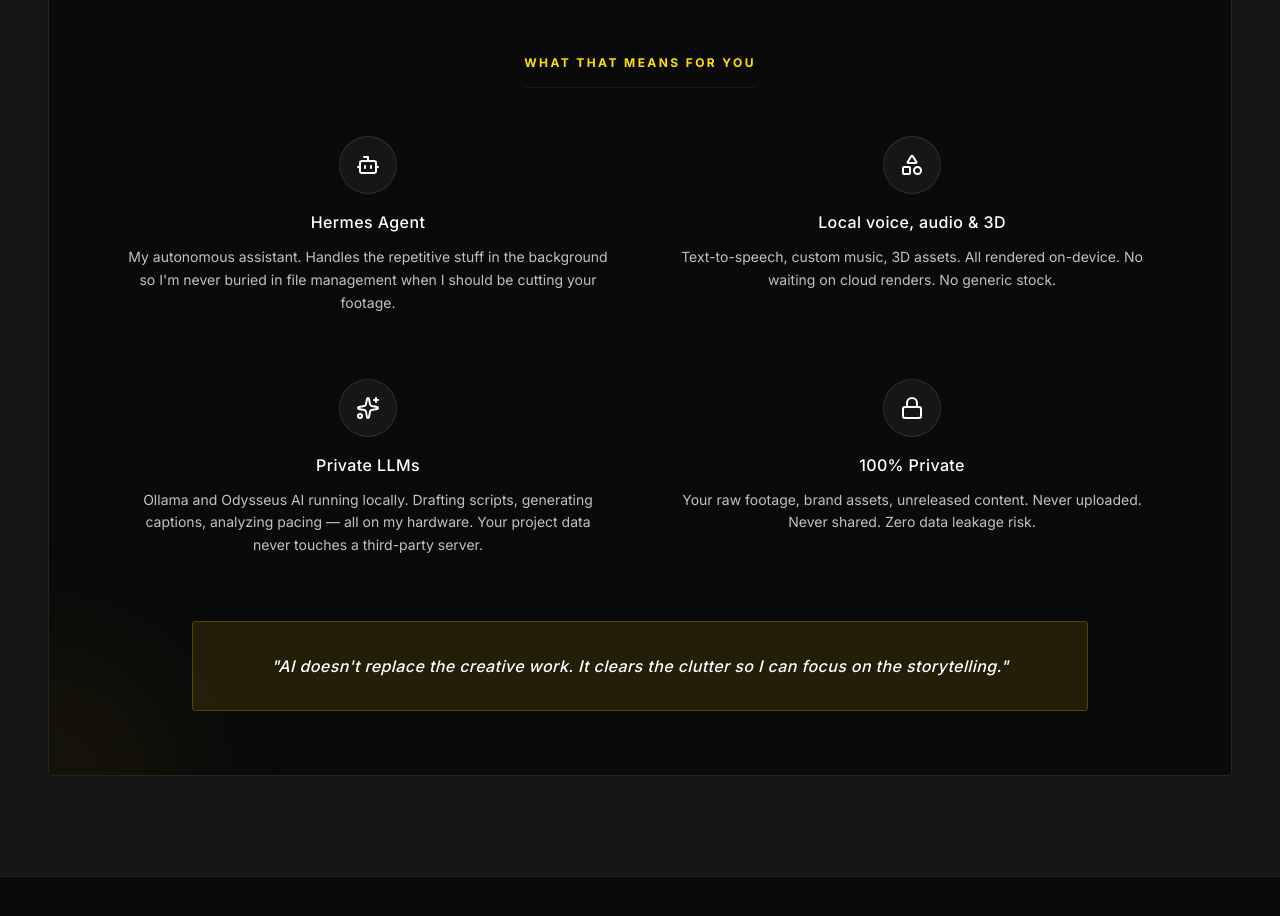
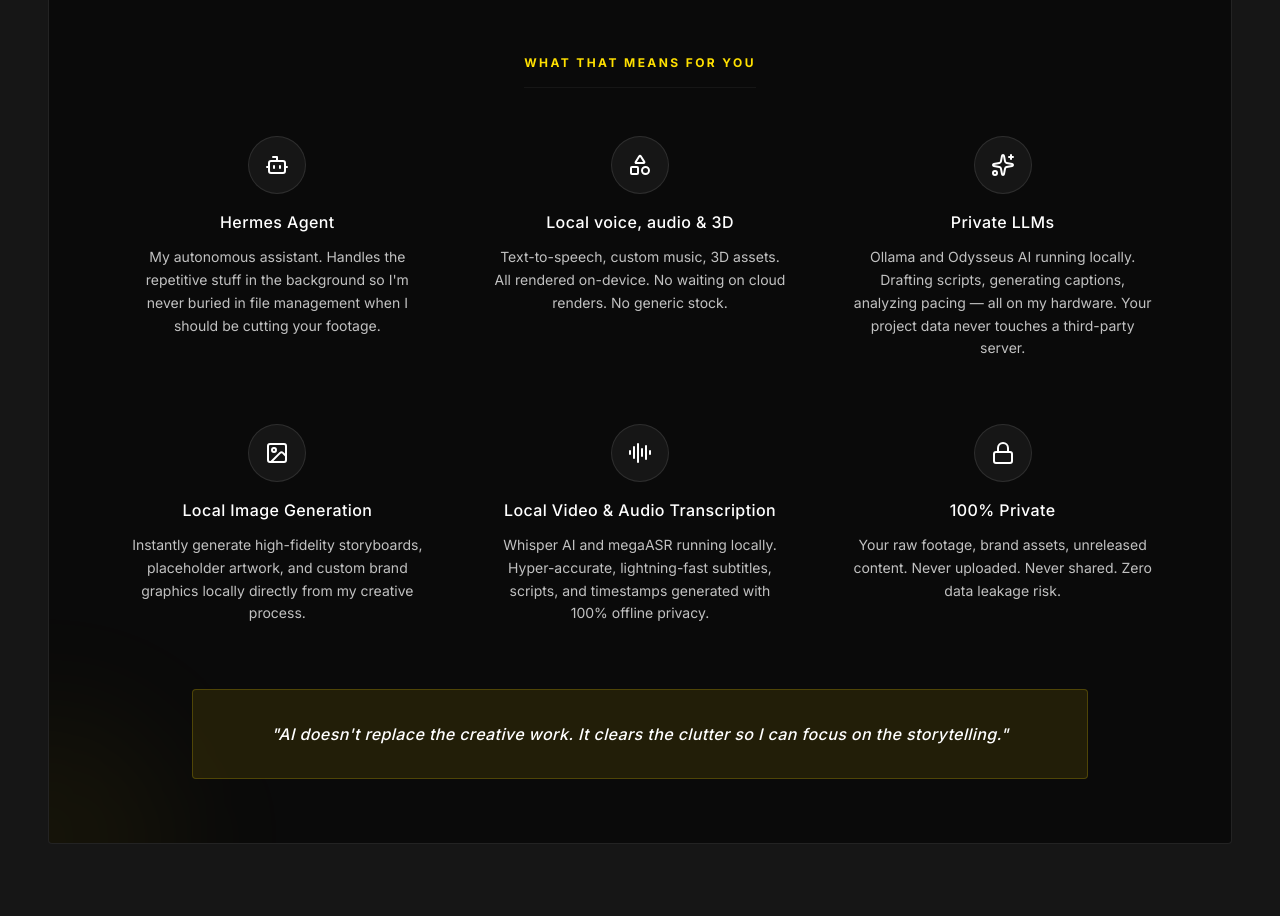
Before and after one commit to johncedrickcantong01-sys/Ced-Portfolio-Website, a React (Vite) app: page / in a window 1280 px wide. Shown: the part 3940-4856 px from the top of the page. Built offline with nearby package versions, Linux system fonts and the light colour scheme.

Commit message:
Update About.tsx

```diff
--- a/src/components/About.tsx
+++ b/src/components/About.tsx
@@ -1,5 +1,5 @@
 import React, { useState } from 'react';
-import { Film, Clock, Award, Clapperboard, Layers, Scissors, PenTool, Sparkles, Zap, Atom, Shapes, Bot, Lock } from 'lucide-react';
+import { Film, Clock, Award, Clapperboard, Layers, Scissors, PenTool, Sparkles, Zap, Atom, Shapes, Bot, Lock, Image, AudioLines } from 'lucide-react';
 // @ts-ignore
 import myPhoto from '../../1760680944153.jpeg_2K_202607030135.jpeg';
 
@@ -230,7 +230,7 @@
             </h3>
           </div>
 
-          <div className="grid grid-cols-1 md:grid-cols-2 gap-10 lg:gap-16 mb-16 w-full">
+          <div className="grid grid-cols-1 md:grid-cols-2 lg:grid-cols-3 gap-10 lg:gap-16 mb-16 w-full">
             {/* Feature 1 */}
             <div className="group text-center">
               <div className="flex flex-col items-center gap-4">
@@ -280,6 +280,36 @@
             <div className="group text-center">
               <div className="flex flex-col items-center gap-4">
                 <div className="p-4 bg-white/5 border border-white/10 rounded-full group-hover:border-primary/50 transition-colors">
+                  <Image className="w-6 h-6 text-white group-hover:text-primary transition-colors" />
+                </div>
+                <div>
+                  <h4 className="text-white font-medium tracking-wide mb-3">Local Image Generation</h4>
+                  <p className="text-sm text-text-muted leading-relaxed">
+                    Instantly generate high-fidelity storyboards, placeholder artwork, and custom brand graphics locally directly from my creative process.
+                  </p>
+                </div>
+              </div>
+            </div>
+
+            {/* Feature 5 */}
+            <div className="group text-center">
+              <div className="flex flex-col items-center gap-4">
+                <div className="p-4 bg-white/5 border border-white/10 rounded-full group-hover:border-primary/50 transition-colors">
+                  <AudioLines className="w-6 h-6 text-white group-hover:text-primary transition-colors" />
+                </div>
+                <div>
+                  <h4 className="text-white font-medium tracking-wide mb-3">Local Video & Audio Transcription</h4>
+                  <p className="text-sm text-text-muted leading-relaxed">
+                    Whisper AI and megaASR running locally. Hyper-accurate, lightning-fast subtitles, scripts, and timestamps generated with 100% offline privacy.
+                  </p>
+                </div>
+              </div>
+            </div>
+
+            {/* Feature 6 */}
+            <div className="group text-center">
+              <div className="flex flex-col items-center gap-4">
+                <div className="p-4 bg-white/5 border border-white/10 rounded-full group-hover:border-primary/50 transition-colors">
                   <Lock className="w-6 h-6 text-white group-hover:text-primary transition-colors" />
                 </div>
                 <div>
```
